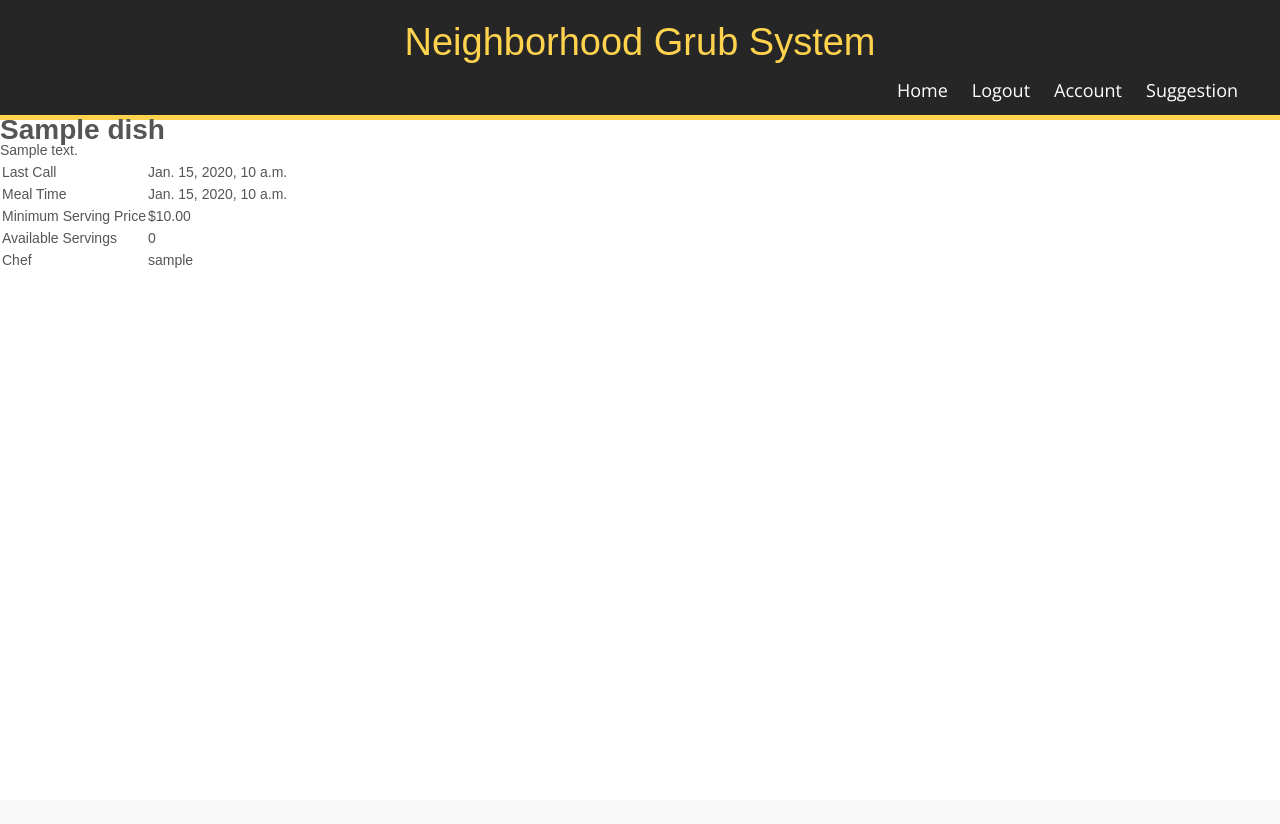
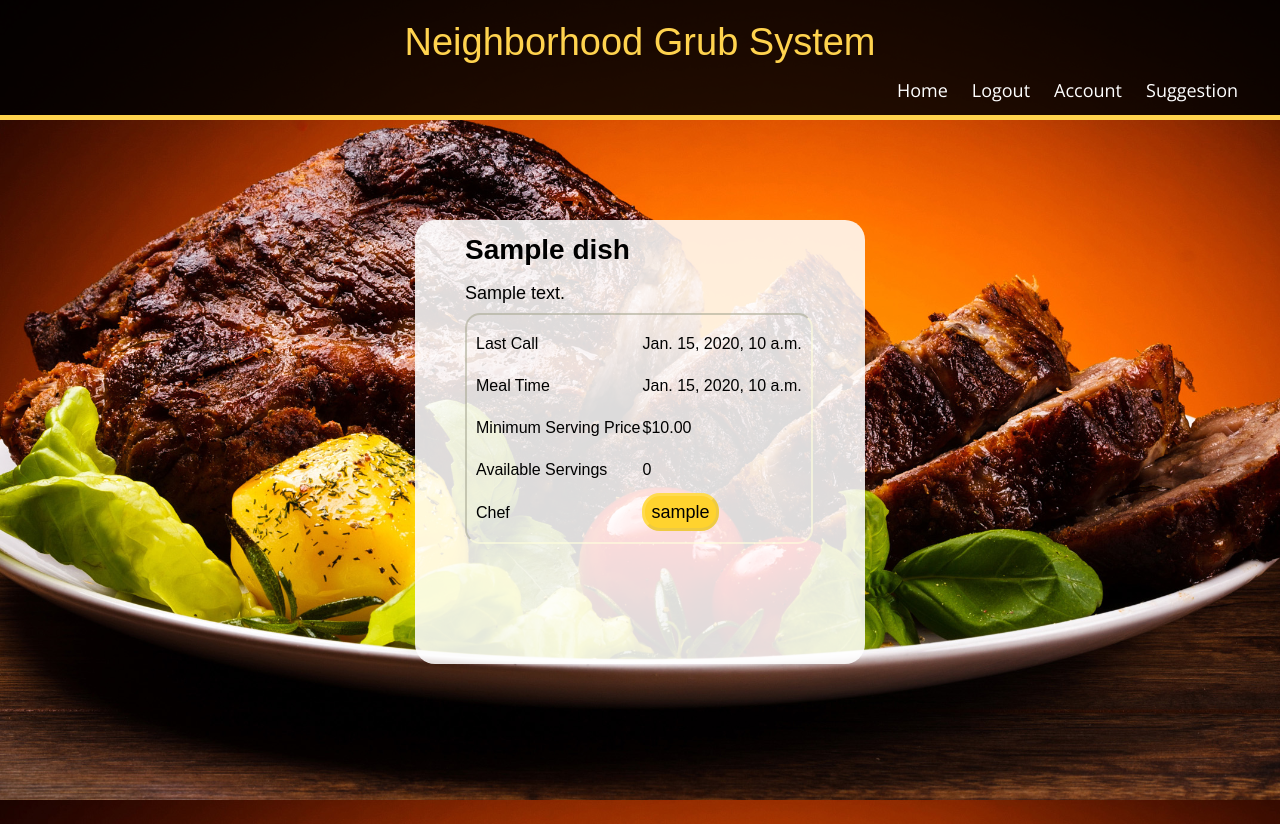
Before and after one commit to MRehman000/Neighborhood-Grub-System, a Django app: page /dishes/posts/1/ in a window 1280 px wide. Before the commit the page ends 268 px from the top, so only its background shows below. Run offline with Django 3.2, Linux system fonts and the light colour scheme; a user stored in the database is signed in; tables that the repository leaves empty hold one stand-in row (values such as "Sample post").

Commit message:
order post done

```diff
--- a/django-project/dishes/templates/dishes/post_detail.html
+++ b/django-project/dishes/templates/dishes/post_detail.html
@@ -1,4 +1,87 @@
+{% load static %}
 {% include "ngs/header.html" %}
+
+<!DOCTYPE html>
+<html>
+  <head>
+    <title>Post Details</title>
+    <link href="{% static 'css/post_details.css' %}" rel = "stylesheet" type="text/css"/>
+    <link href='http://fonts.googleapis.com/css?family=Open+Sans:400,600,600italic' rel='stylesheet' type='text/css'>
+    <style type="text/css">
+
+      body{
+        background: url({% static 'img/slider2.jpg' %}) no-repeat center center fixed;
+        -webkit-background-size: cover;
+            -moz-background-size: cover;
+            -o-background-size: cover;
+            background-size: cover;
+      }
+
+
+    </style>
+
+  </head>
+
+  <body>
+
+    <div class = "wrap input">
+        {% if dish_post %}
+        <h1>{{dish_post.dish.name}}</h1>
+        <p>{{dish_post.dish.description}}</p>
+        <table>
+          <tr>
+            <td>Last Call</td><td>{{dish_post.last_call}}</td>
+          </tr>
+          <tr>
+            <td>Meal Time</td><td>{{dish_post.meal_time}}</td>
+          </tr>
+          <tr>
+            <td>Minimum Serving Price</td><td>${{ dish_post.min_price }}</td>
+          </tr>
+          <tr>
+            <td>Available Servings</td><td>{{ dish_post.available_servings }}</td>
+          </tr>
+          <tr>
+            <td>Chef</td>
+            <td>
+              <a href="/dishes/chefs/{{ dish_post.chef.id }}/">{{dish_post.chef.user.username}}</a>
+            </td>
+          </tr>
+        </table>
+        {% if user.is_authenticated and dish_post.available_servings > 0%}
+        <h2>Bid</h2>
+        <p>Submit a bid on this dish</p>
+        {% if message %}
+        <p>{{ message }}</p>
+        {% endif %}
+        <form method="post">
+          {% csrf_token %}
+          <table>
+            {{ form.as_table }}
+          </table>
+          <button>Submit</button>
+        </form>
+        {% endif %}
+      {% else %}
+        <p>Oops... it appears this dish does not exist...</p>
+      {% endif %}
+
+    </div>
+
+
+  </body>
+
+
+</html>
+
+
+
+
+
+
+
+
+<!--
 
 {% if dish_post %}
   <h1>{{dish_post.dish.name}}</h1>
@@ -40,3 +123,4 @@
 {% else %}
   <p>Oops... it appears this dish does not exist...</p>
 {% endif %}
+ -->
--- /dev/null
+++ b/django-project/static/css/post_details.css
@@ -0,0 +1,125 @@
+
+
+.input h2{
+	 border-radius: 20px;
+    color: black;
+    font-family: cursive;
+    font-size: 35px;
+    font-style: normal;
+    font-variant: normal;
+    font-weight: 500;
+    height: auto;
+    line-height: 15.4px;
+    margin: 45px auto 25px;
+    padding-left: 0;
+    padding-top: 0;
+    width: 500px;
+}
+
+.input{
+
+		 background-color: rgba(255, 255, 255, 0.86);
+    border-radius: 20px;
+    color: black;
+    font-family: arial;
+    height: auto;
+    margin: 100px auto 160px;
+    padding-bottom: 120px;
+    padding-left: 50px;
+    padding-top: 20px;
+    width: 400px;
+	}
+
+.input p{
+	 color: black;
+    font-size: 18px;
+    line-height: 27px;
+    margin-bottom: 6px;
+    margin-top: 20px;
+}
+
+.input td{
+	color: black;
+	font-size: 16px;
+    line-height: 40px;
+}
+
+.input table{
+	border: 2px inset  #ffd9;
+    border-radius: 15px;
+    padding: 7px;
+}
+
+.input a {
+	background-color: #ffd32e;
+    border: medium outset #ffd3;
+    border-radius: 18px;
+    color: black;
+    font-size: 18px;
+    padding: 6px;
+}
+
+.input a:hover, #current{background-color: rgb(106,187,155); color: white;}
+
+.input input[type="text"]{
+				width: 342px;
+				height: 35px;
+				border: 0;
+				border-radius: 5px;
+				font-size: 14px;
+				padding-left: 5px;
+				margin-top: 8px;
+				margin-bottom: 20px;
+				-webkit-border-radius: 5px;
+				-moz-border-radius: 5px;
+				-o-border-radius: 5px;
+				margin-right: 110px;
+
+			}
+
+.input textarea {
+				width: 342px;
+				height: 112px;
+				border: 0;
+				border-radius: 5px;
+				font-size: 14px;
+				padding: 5px;
+				margin-top: 8px;
+				margin-bottom: 20px;
+				-webkit-border-radius: 5px;
+				-moz-border-radius: 5px;
+				-o-border-radius: 5px;
+				margin-right: 110px;
+
+			}
+
+
+
+.input input[type="number"]{
+			 border: 1.5px solid lime;
+		    border-radius: 5px;
+		    font-size: 14px;
+		    height: 25px;
+		    margin: 8px 0 20px 5px;
+		    padding-left: 5px;
+		    width: 46px;
+			}
+
+
+
+.input button {
+	background-color: rgb(106,187,155);
+
+	border-radius: 10px;
+	font-size: 20px;
+	height: 36px;
+	margin-bottom: 20px;
+	margin-left: 0px;
+	margin-top: 54px;
+	width: 140px;
+	float: left;
+	margin-right: 20px;
+	border: medium outset #ffd3;
+}
+
+.input button:hover, #current{background-color: #ffd34e;}
```
